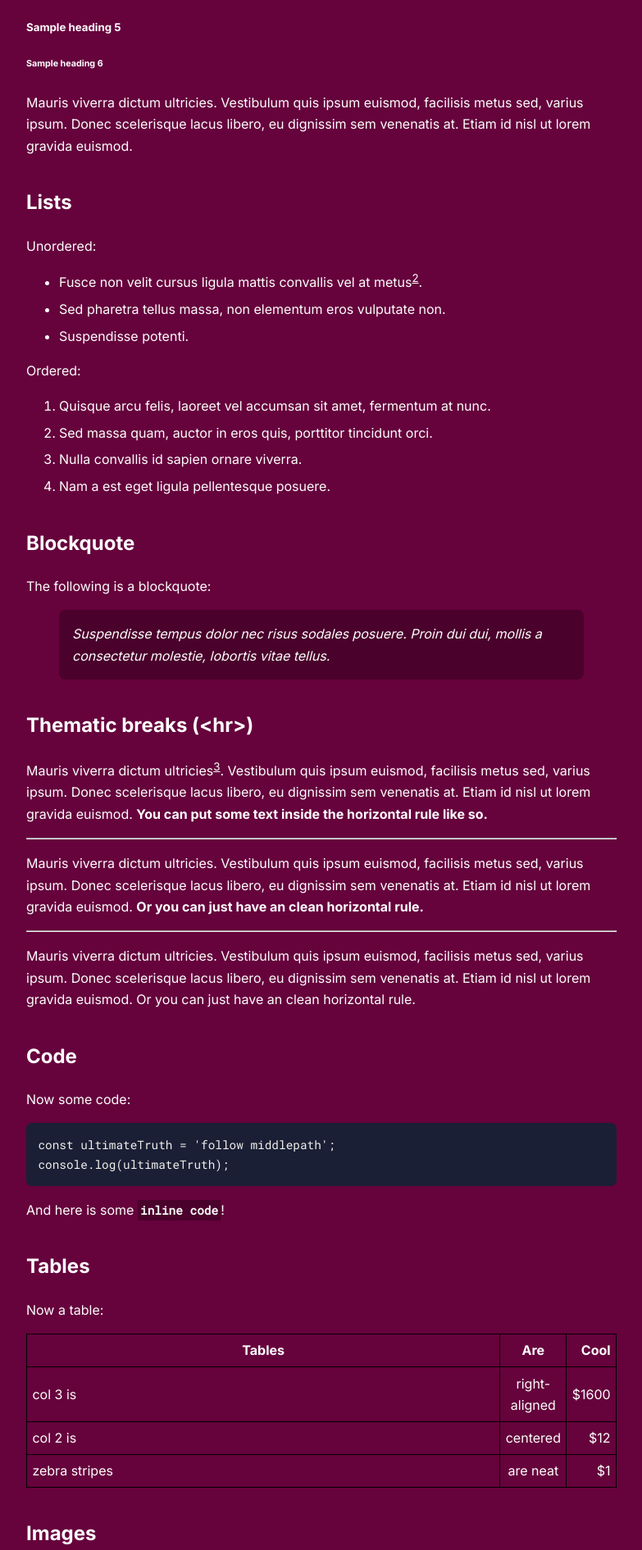
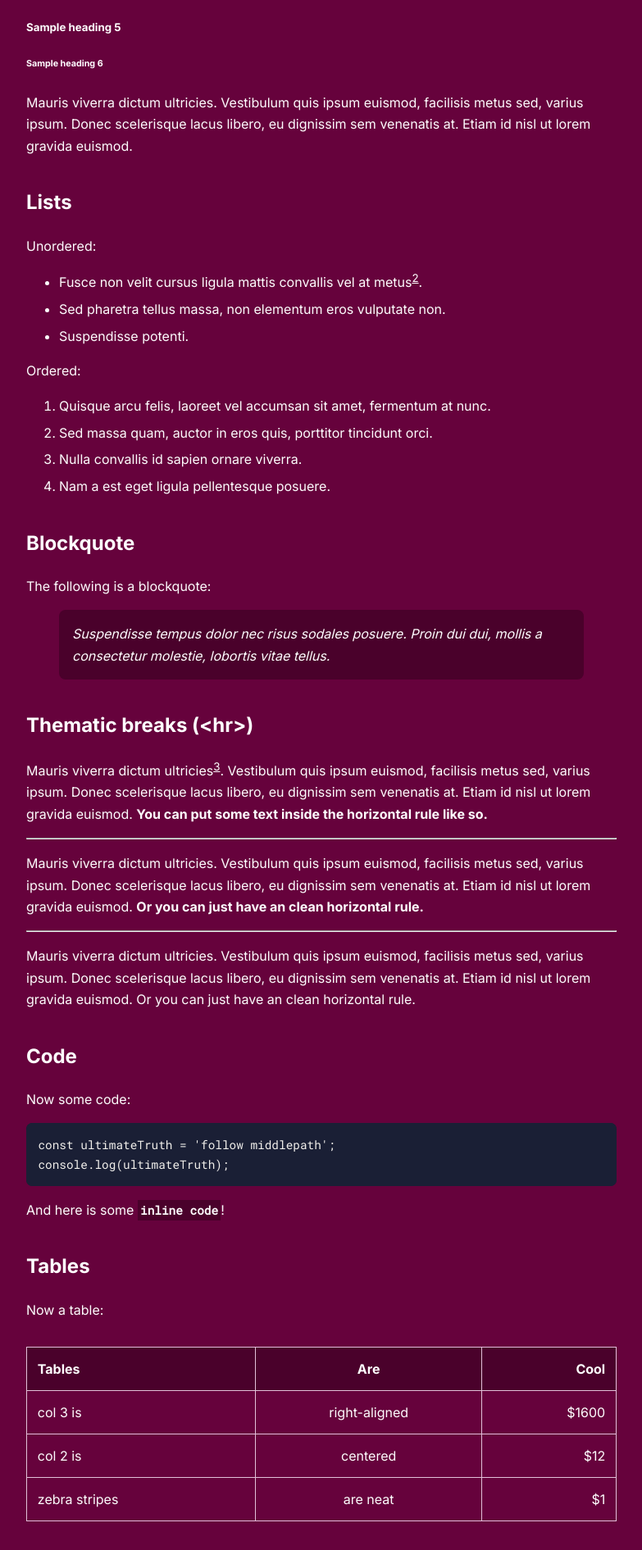
Before and after one commit to borapurpleviolet/borapurpleviolet.github.io, a Jekyll site: the page built from _posts/2020-07-07-overview-post.md, in a window 1280 px wide. Shown: the part 869-2760 px from the top of the page at 82% size, without its empty margins (248-1031 px from the left). Built offline with Jekyll 4.4.1, drawn with Linux system fonts in a browser that asks for light colours; some web fonts are replaced; grey boxes are pictures that could not be loaded.

Commit message:
style: fix markdown table format and improve css styling for dark mode

```diff
--- a/_sass/moonwalk.scss
+++ b/_sass/moonwalk.scss
@@ -59,13 +59,22 @@ li {
   padding: 4em 2em;
 }
 
-table,
+table {
+  width: 100%;
+  border-collapse: collapse;
+  margin: 2em 0;
+}
+
 th,
 td {
-  width: 100%;
-  border: thin solid black;
-  border-collapse: collapse;
-  padding: 0.4em;
+  border: 1px solid var(--text-secondary);
+  padding: 0.8em;
+  text-align: left;
+}
+
+th {
+  background-color: var(--bg-secondary);
+  font-weight: bold;
 }
 
 div.highlighter-rouge pre code,
```
Also changed, not shown: _posts/2026-02-23-tapiri-pagoda.md (+1 -2 lines).
